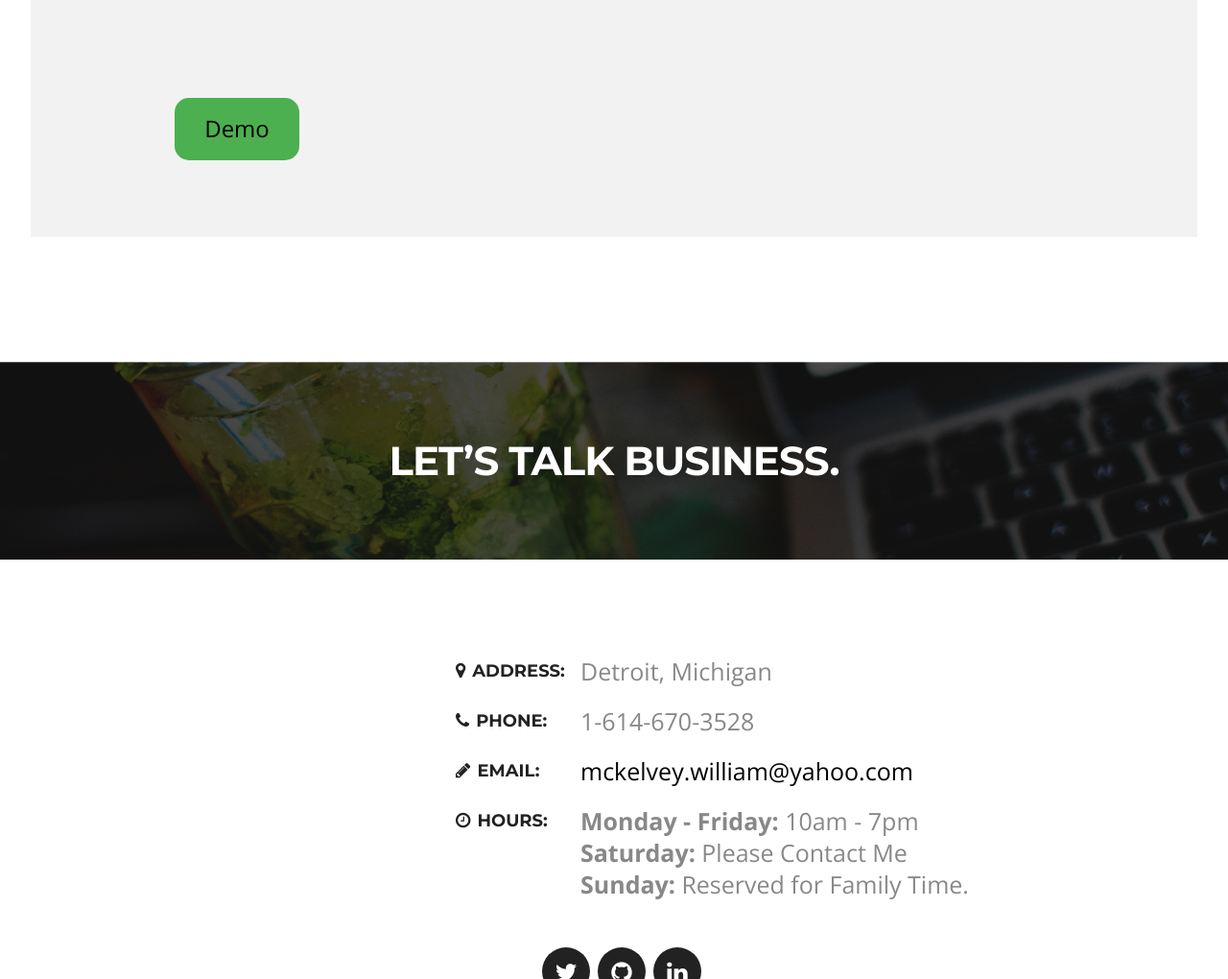
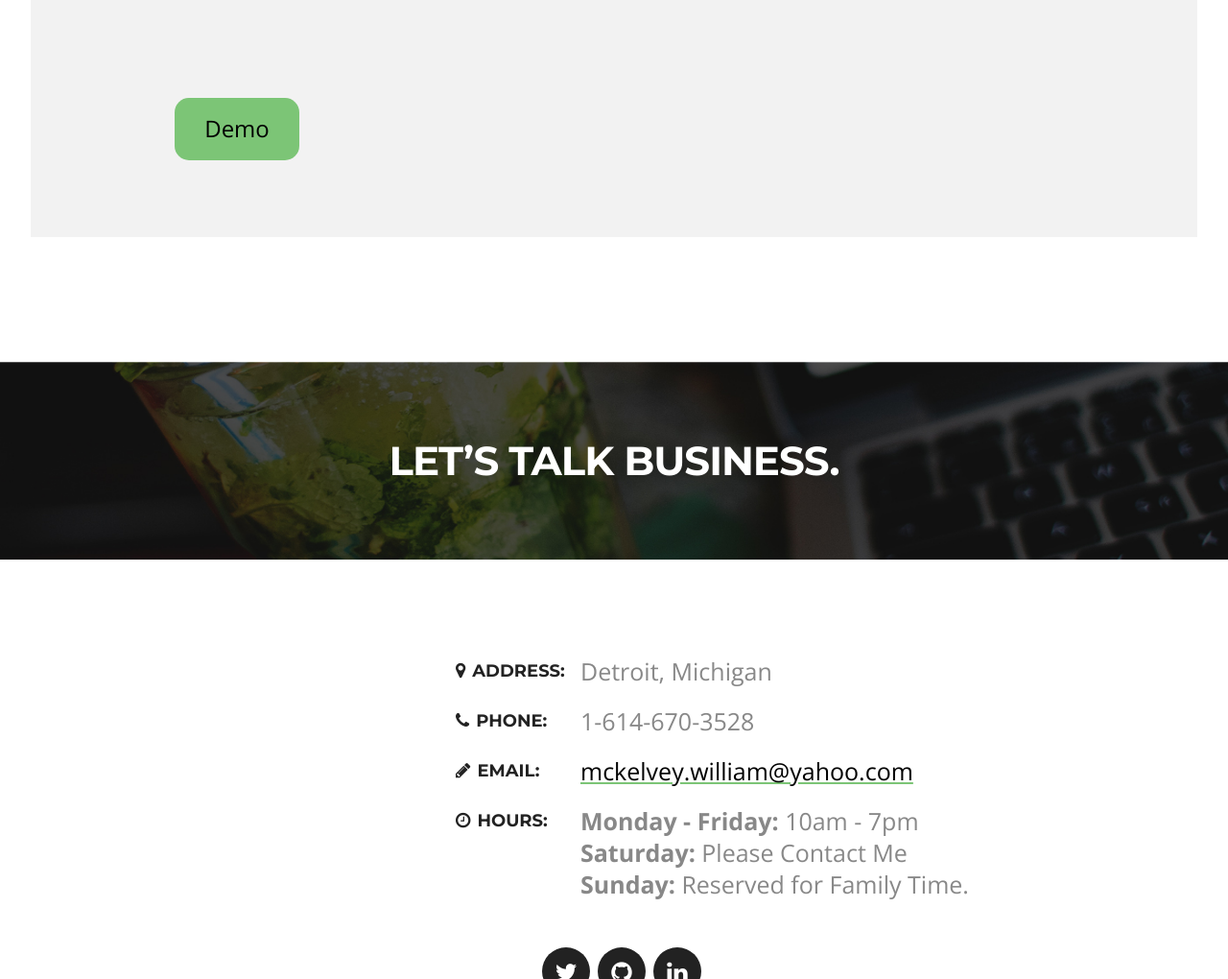
Before and after one commit to 52lions06/williammckelvey, a plain HTML site: page index.html in a window 1280 px wide. Shown: the part 3572-4592 px from the top of the page at 96% size. Drawn offline with nearby package versions, Linux system fonts and the light colour scheme.

Commit message:
underline under email

```diff
--- a/css/style.css
+++ b/css/style.css
@@ -115,7 +115,7 @@ button {
   text-align: center;
   text-decoration: none;
   outline: none;
-  background-color: #4CAF50;
+  background-color: #7cc576;
   border: none;
   border-radius: 15px;
 	margin: 55px 35px 50px 120px;
--- a/index.html
+++ b/index.html
@@ -259,7 +259,7 @@
                     </div>
                     <div class="contact-info-box email clearfix">
                         <h3><i class="fa-pencil"></i>email:</h3>
-                        <a href="mailto:mckelvey.william@yahoo.com?Subject=Hello%20Will!" target="_top"><span>mckelvey.william@yahoo.com</span></a>
+                        <a href="mailto:mckelvey.william@yahoo.com?Subject=Hello%20Will!" target="_top"><span style="text-decoration: underline #7cc576">mckelvey.william@yahoo.com</span></a>
                     </div>
                     <div class="contact-info-box hours clearfix">
                         <h3><i class="fa-clock-o"></i>Hours:</h3>
```
